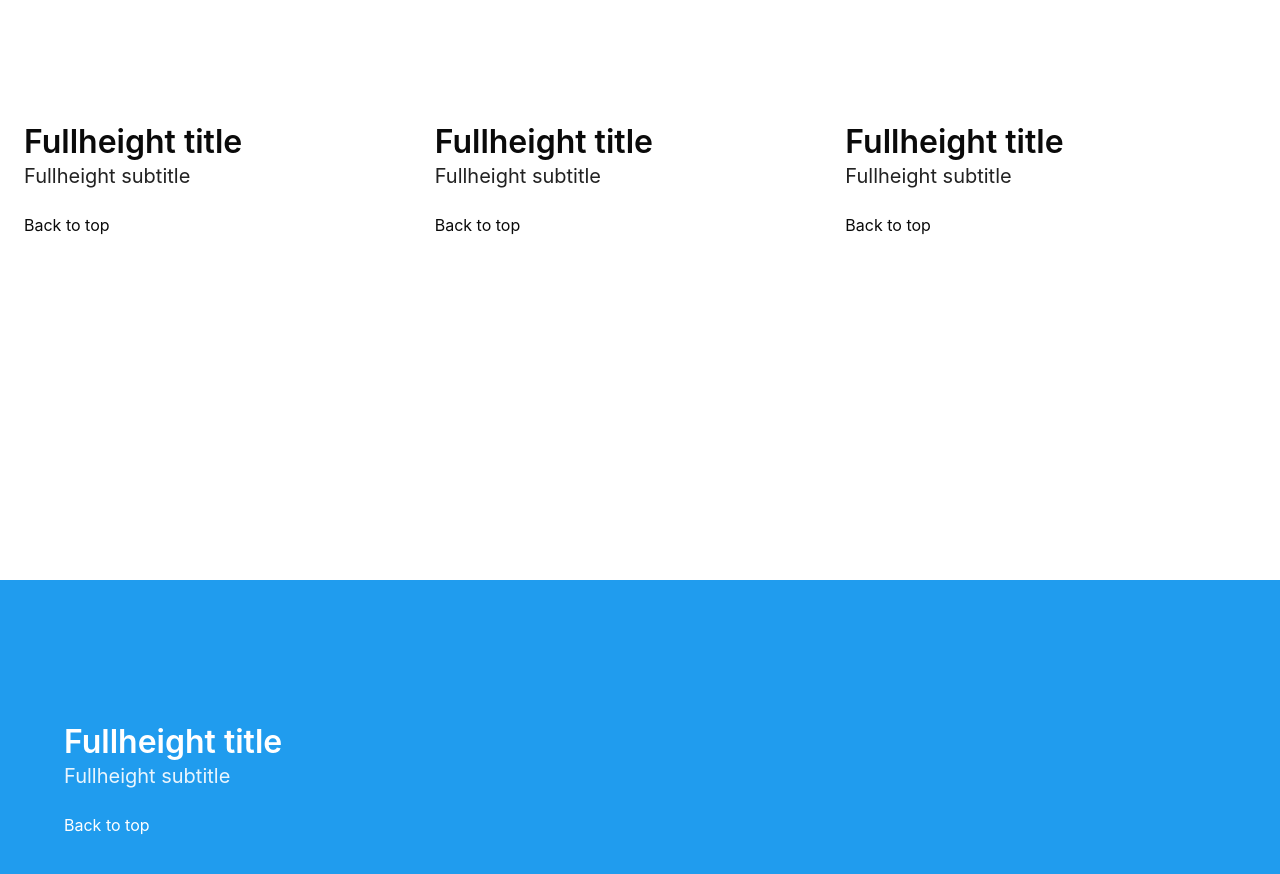
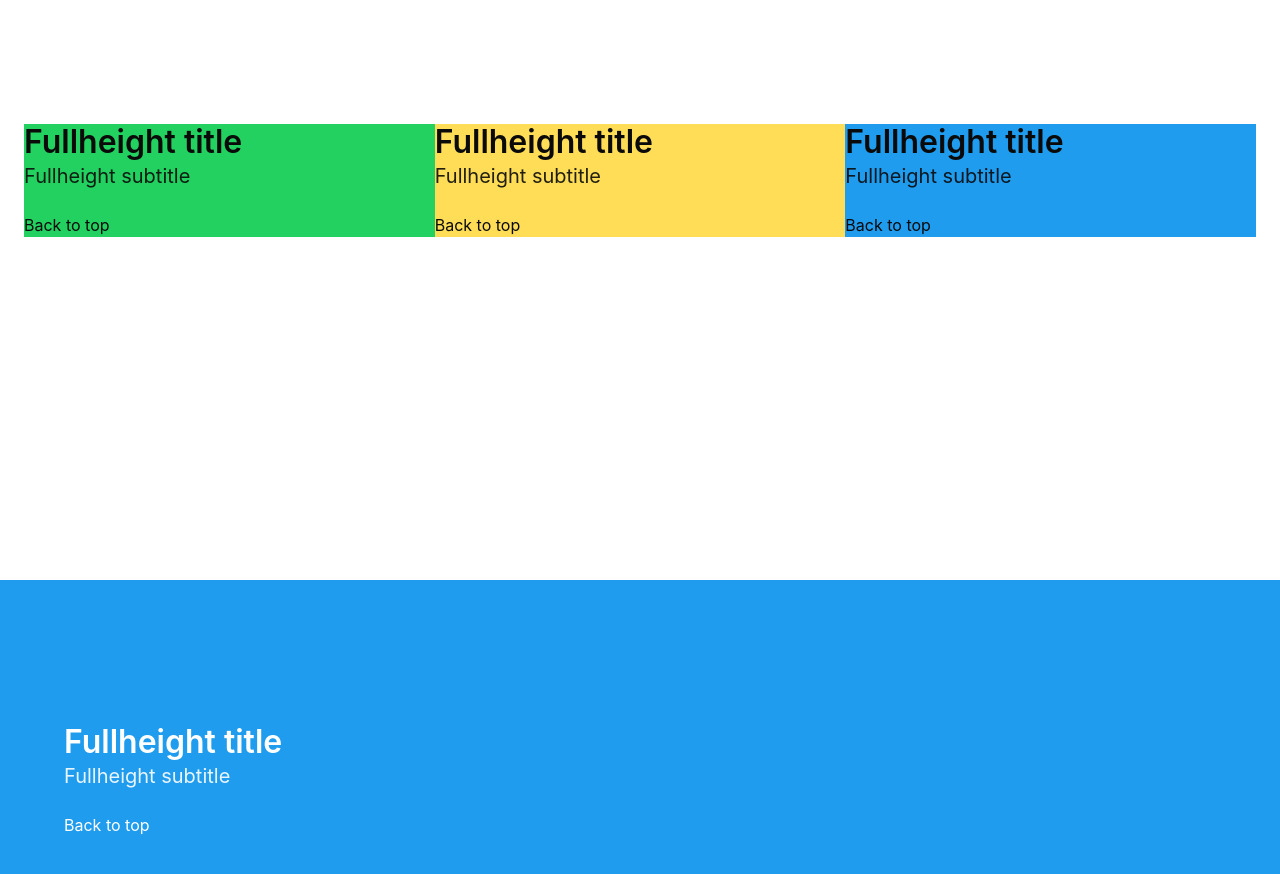
Before and after one commit to justflores/justflores.github.io, a website: page index.html in a window 1280 px wide. Shown: the part 1020-1894 px from the top of the page. Drawn offline with nearby package versions, Linux system fonts and the light colour scheme.

Commit message:
Fixed color of OVERVIEW columns

```diff
--- a/index.html
+++ b/index.html
@@ -63,7 +63,7 @@
 
         <section class="hero is-white is-fullheight" id="overview">
             <div class="hero-body">
-                <div class="container is-text-centered">
+                <div class="container has-background-success">
                     <h1 class="title is-text-centered">
                     Fullheight title
                     </h1>
@@ -72,7 +72,7 @@
                     </h2>
                     <p><a href="#top">Back to top</a> </p>
                 </div>
-                <div class="container ">
+                <div class="container has-background-warning">
                     <h1 class="title is-text-centered">
                     Fullheight title
                     </h1>
@@ -81,7 +81,7 @@
                     </h2>
                     <p><a href="#top">Back to top</a> </p>
                 </div>
-                <div class="container is-text-centered">
+                <div class="container has-background-info">
                     <h1 class="title is-text-centered">
                     Fullheight title
                     </h1>
```
